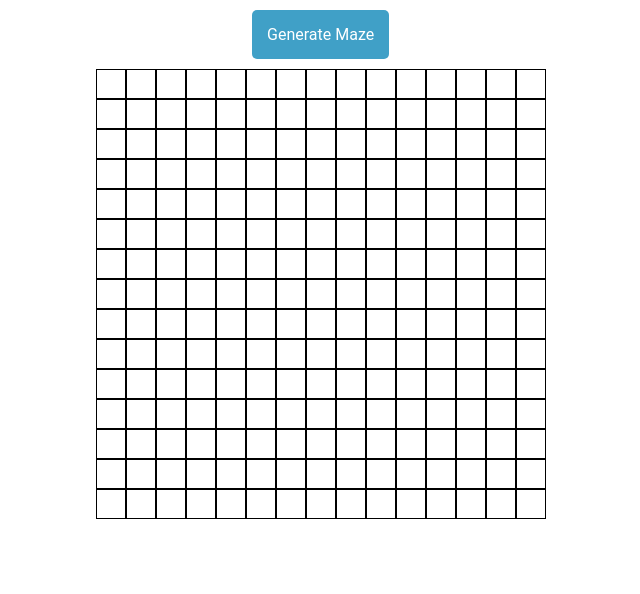
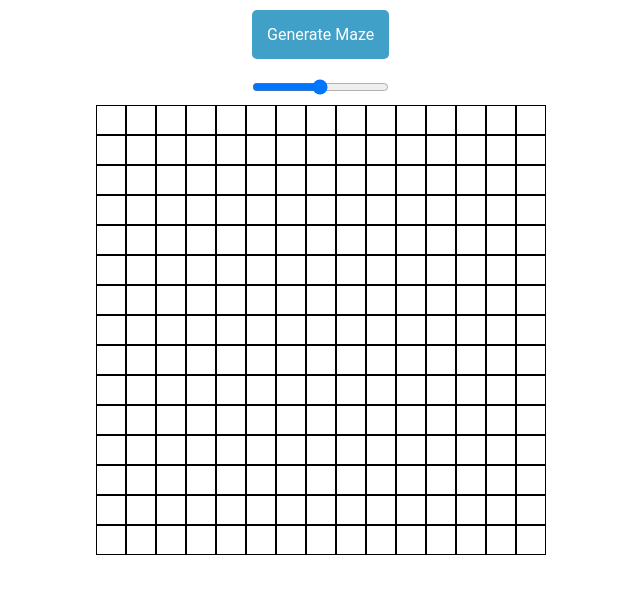
Before and after one commit to aarron-lee/Maze-Life, a website built with webpack: page index.html in a window 1280 px wide. Shown: the whole page, without its empty margins (313-953 px from the left). Built offline with nearby package versions, Linux system fonts and the light colour scheme.

Commit message:
add: slider for maze generation speed

```diff
--- a/index.html
+++ b/index.html
@@ -16,8 +16,12 @@
 
     <div class="app-col">
 
-        <button id="generate-maze-button">Generate Maze</button>
-
+      <div id="maze-form-container">
+        <form id="generate-maze-form">
+          <button id="generate-maze-button">Generate Maze</button>
+          <input type="range" min="1" max="100" value="50" class="slider" id="maze-speed-slider">
+        </form>
+      </div>
       <div id="root">
       </div>
     </div>
--- a/javascripts/main.js
+++ b/javascripts/main.js
@@ -11,11 +11,11 @@ document.addEventListener("DOMContentLoaded", () =>{
 
   let maze = new MazeGrid(15);
 
-  let genMazeButton = document.querySelector('#generate-maze-button');
+  let generateMazeForm = document.querySelector('#generate-maze-form');
 
-  genMazeButton.addEventListener("click", (e)=>{
+  generateMazeForm.addEventListener("submit", (e)=>{
     e.preventDefault();
-    maze.generateMaze();
+    maze.generateMaze(parseInt(e.currentTarget[1].value));
   });
 
   root.appendChild(maze.grid);
--- a/javascripts/maze_grid.js
+++ b/javascripts/maze_grid.js
@@ -26,7 +26,7 @@ class MazeGrid{
     this.mazeSteps = [];
   }
 
-  generateMaze(startingPos=[0,0], intervalMs=100){
+  generateMaze(intervalMs=100, startingPos=[0,0]){
 
     this.createMaze(startingPos);
 
--- a/style.css
+++ b/style.css
@@ -27,6 +27,15 @@ body{
   justify-content: center;
   align-items: center;
   flex-direction: column;
+}
+
+#maze-form-container > form{
+  display: flex;
+  flex-direction: column;
+}
+
+#maze-speed-slider{
+  margin: 10px;
 }
 
 button{
```
Also changed, not shown: javascripts/bundle.js (+5 -5 lines), 1 other file.
